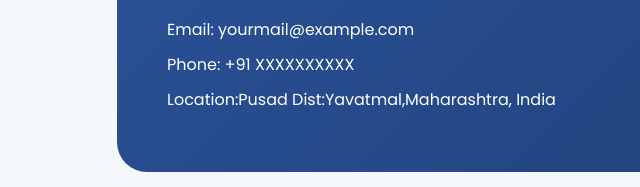
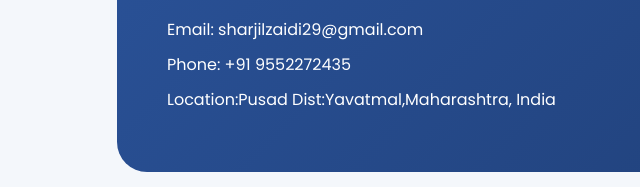
Before and after one commit to sharjilzaidi29-creator/My-first-Website, a plain HTML site: page index.html in a window 1280 px wide. Shown: the part 1895-2082 px from the top of the page, 11-651 px from the left. Drawn offline with Linux system fonts and the light colour scheme.

Commit message:
Update contact information in index.html

```diff
--- a/index.html
+++ b/index.html
@@ -199,8 +199,8 @@
     </section><section id="contact">
         <div class="contact">
             <h2>Contact Me</h2>
-            <p>Email: yourmail@example.com</p>
-            <p>Phone: +91 XXXXXXXXXX</p>
+            <p>Email: sharjilzaidi29@gmail.com</p>
+            <p>Phone: +91 9552272435</p>
             <p>Location:Pusad Dist:Yavatmal,Maharashtra, India</p>
         </div>
     </section><footer>
```
